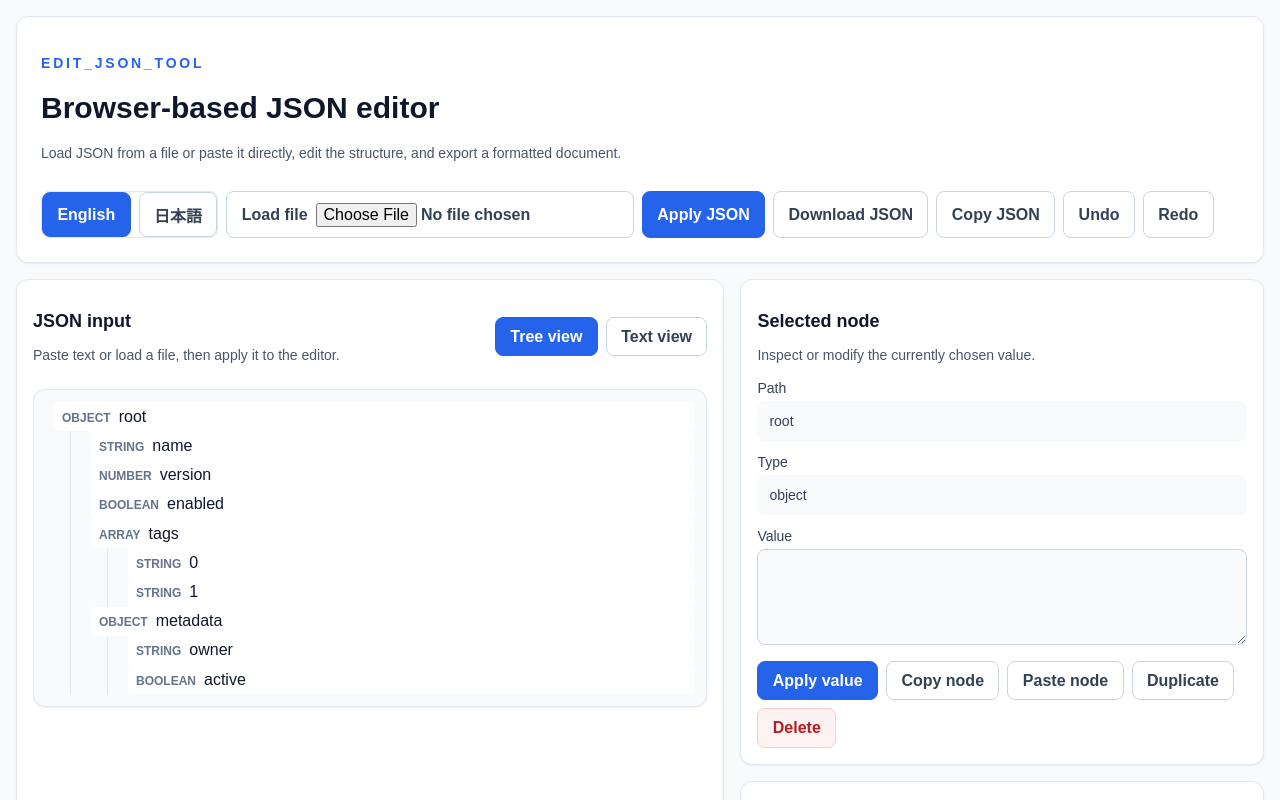
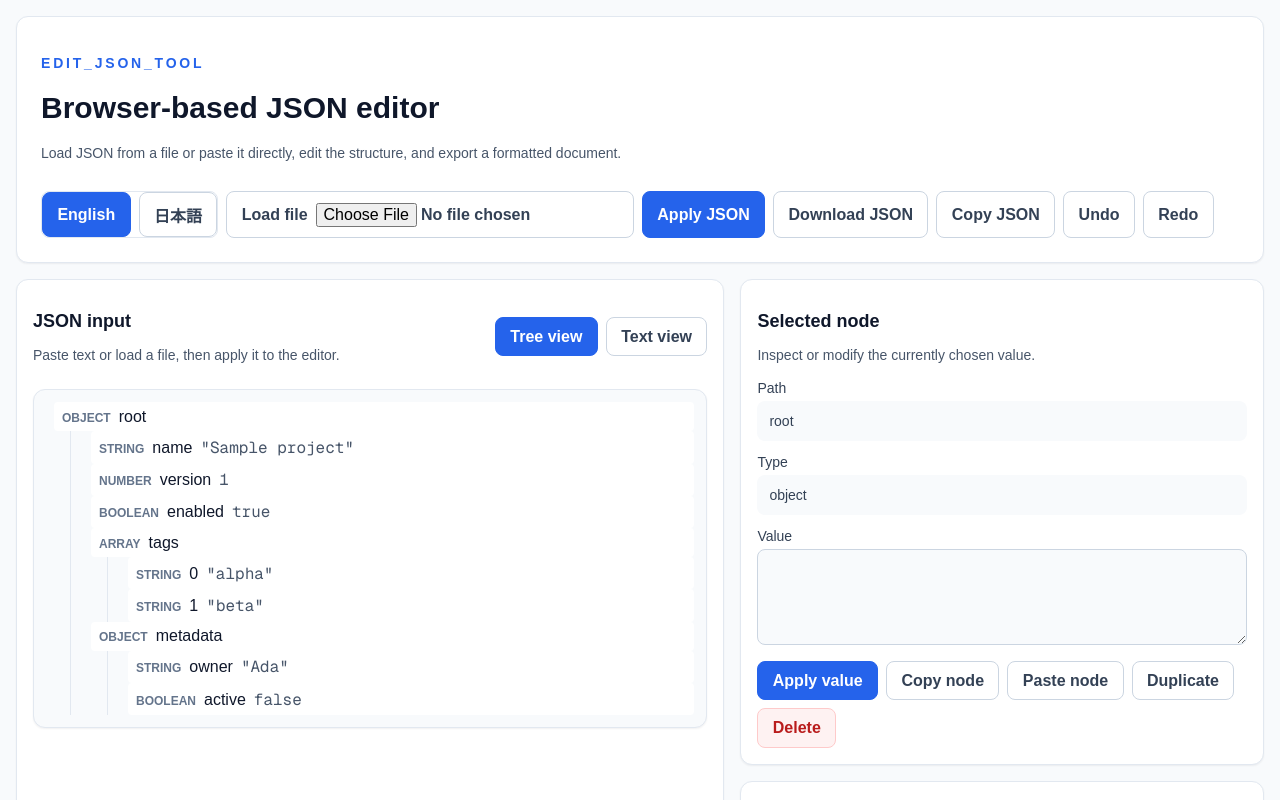
Before and after one commit to rakima/edit_json_tool, a Next.js app: page / in a window 1280 px wide. Shown: the top 800 px of the page. Built offline with nearby package versions, Linux system fonts and the light colour scheme.

Commit message:
fix: UndoRedoの動作修正

```diff
--- a/src/app/components/json-editor.tsx
+++ b/src/app/components/json-editor.tsx
@@ -1,6 +1,6 @@
 "use client";
 
-import { useCallback, useEffect, useMemo, useRef, useState, type ChangeEvent, type ReactNode } from "react";
+import { useCallback, useEffect, useMemo, useRef, useState, useSyncExternalStore, type ChangeEvent, type ReactNode } from "react";
 import {
   addChildToPath,
   buildClipboardPayload,
@@ -23,6 +23,9 @@ import {
 } from "@/app/lib/json-model";
 
 type Language = "en" | "ja";
+
+const LANGUAGE_STORAGE_KEY = "json-editor-language";
+const LANGUAGE_CHANGE_EVENT = "json-editor-language-change";
 
 type HistoryEntry = {
   data: JsonValue;
@@ -167,6 +170,31 @@ function isTextEditingTarget(target: EventTarget | null) {
   return target.isContentEditable || ["INPUT", "TEXTAREA", "SELECT"].includes(target.tagName);
 }
 
+function formatTreeNodeValue(value: JsonValue, type: JsonNodeType) {
+  if (type === "object" || type === "array") return "";
+  const text = type === "string" ? `"${String(value)}"` : formatJsonValue(value);
+  return text.length > 80 ? `${text.slice(0, 77)}...` : text;
+}
+
+function getStoredLanguage(): Language {
+  if (typeof window === "undefined") return "en";
+  const savedLanguage = window.localStorage.getItem(LANGUAGE_STORAGE_KEY);
+  return savedLanguage === "en" || savedLanguage === "ja" ? savedLanguage : "en";
+}
+
+function getServerLanguageSnapshot(): Language {
+  return "en";
+}
+
+function subscribeToLanguageChanges(onStoreChange: () => void) {
+  window.addEventListener("storage", onStoreChange);
+  window.addEventListener(LANGUAGE_CHANGE_EVENT, onStoreChange);
+  return () => {
+    window.removeEventListener("storage", onStoreChange);
+    window.removeEventListener(LANGUAGE_CHANGE_EVENT, onStoreChange);
+  };
+}
+
 export function JsonEditor() {
   const [jsonText, setJsonText] = useState(JSON.stringify(SAMPLE_JSON, null, 2));
   const [data, setData] = useState<JsonValue>(SAMPLE_JSON);
@@ -176,12 +204,9 @@ export function JsonEditor() {
   const [newKey, setNewKey] = useState("newField");
   const [newType, setNewType] = useState<JsonNodeType>("string");
   const [editValue, setEditValue] = useState("");
+  const [isValueDirty, setIsValueDirty] = useState(false);
   const [renameKey, setRenameKey] = useState("");
-  const [language, setLanguage] = useState<Language>(() => {
-    if (typeof window === "undefined") return "en";
-    const savedLanguage = window.localStorage.getItem("json-editor-language");
-    return savedLanguage === "en" || savedLanguage === "ja" ? savedLanguage : "en";
-  });
+  const language = useSyncExternalStore(subscribeToLanguageChanges, getStoredLanguage, getServerLanguageSnapshot);
   const [isDraggingOver, setIsDraggingOver] = useState(false);
   const [copiedNode, setCopiedNode] = useState<ClipboardPayload | null>(null);
   const [undoStack, setUndoStack] = useState<HistoryEntry[]>([]);
@@ -189,9 +214,10 @@ export function JsonEditor() {
   const fileInputRef = useRef<HTMLInputElement>(null);
   const valueInputRef = useRef<HTMLTextAreaElement>(null);
 
-  useEffect(() => {
-    window.localStorage.setItem("json-editor-language", language);
-  }, [language]);
+  const setLanguage = useCallback((nextLanguage: Language) => {
+    window.localStorage.setItem(LANGUAGE_STORAGE_KEY, nextLanguage);
+    window.dispatchEvent(new Event(LANGUAGE_CHANGE_EVENT));
+  }, []);
 
   const t = translations[language];
   const tree = useMemo(() => buildJsonTree(data), [data]);
@@ -234,6 +260,8 @@ export function JsonEditor() {
       pushHistory();
       applyData(parsed, jsonText);
       setSelectedPath([]);
+      setEditValue(formatJsonValue(parsed));
+      setIsValueDirty(false);
       setActiveTab("tree");
     } catch {
       setError(t.errors.invalidJson);
@@ -245,6 +273,7 @@ export function JsonEditor() {
     applyData({}, JSON.stringify({}, null, 2));
     setSelectedPath([]);
     setEditValue(formatJsonValue({}));
+    setIsValueDirty(false);
     setRenameKey("");
     setActiveTab("tree");
   }, [applyData, pushHistory]);
@@ -258,6 +287,8 @@ export function JsonEditor() {
       pushHistory();
       applyData(parsed, text);
       setSelectedPath([]);
+      setEditValue(formatJsonValue(parsed));
+      setIsValueDirty(false);
       setActiveTab("tree");
     } catch {
       setError(t.errors.invalidJson);
@@ -295,6 +326,8 @@ export function JsonEditor() {
       pushHistory();
       applyData(parsed, text);
       setSelectedPath([]);
+      setEditValue(formatJsonValue(parsed));
+      setIsValueDirty(false);
       setActiveTab("tree");
     } catch {
       setError(t.errors.invalidJson);
@@ -332,10 +365,24 @@ export function JsonEditor() {
       pushHistory();
       applyData(nextData);
       setEditValue(formatJsonValue(nextValue));
+      setIsValueDirty(false);
     } catch {
       setError(t.errors.updateValue);
     }
   };
+
+  const commitSelectedValueIfChanged = useCallback(() => {
+    if (!selectedNode || !isValueDirty) return data;
+    if (editValue === formatJsonValue(selectedNode.value)) return data;
+
+    const nextValue = parseJsonValueText(editValue, selectedType);
+    const nextData = updateValueAtPath(data, selectedPath, nextValue);
+    pushHistory();
+    applyData(nextData);
+    setEditValue(formatJsonValue(nextValue));
+    setIsValueDirty(false);
+    return nextData;
+  }, [applyData, data, editValue, isValueDirty, pushHistory, selectedNode, selectedPath, selectedType]);
 
   const handleAddChild = () => {
     if (!selectedNode) return;
@@ -350,6 +397,8 @@ export function JsonEditor() {
     pushHistory();
     applyData(nextData);
     setSelectedPath([]);
+    setEditValue(formatJsonValue(nextData));
+    setIsValueDirty(false);
   }, [applyData, data, pushHistory, selectedNode, selectedPath]);
 
   const handleDuplicateSelected = () => {
@@ -373,16 +422,27 @@ export function JsonEditor() {
     }
   };
 
-  const handleSelectNode = useCallback((path: JsonPath, sourceData: JsonValue = data) => {
+  const handleSelectNode = useCallback((path: JsonPath, sourceData: JsonValue = data, commitPendingValue = false) => {
+    let nextSourceData = sourceData;
+    if (commitPendingValue) {
+      try {
+        nextSourceData = commitSelectedValueIfChanged();
+      } catch {
+        setError(t.errors.updateValue);
+        return;
+      }
+    }
+
     setSelectedPath(path);
-    const value = getValueAtPath(sourceData, path) ?? null;
+    const value = getValueAtPath(nextSourceData, path) ?? null;
     setEditValue(formatJsonValue(value));
+    setIsValueDirty(false);
     if (path.length > 0) {
       setRenameKey(String(path[path.length - 1]));
     } else {
       setRenameKey("");
     }
-  }, [data]);
+  }, [commitSelectedValueIfChanged, data, t.errors.updateValue]);
 
   const handleCopySelectedNode = useCallback(async () => {
     const payload = buildClipboardPayload(data, selectedPath);
@@ -513,15 +573,17 @@ export function JsonEditor() {
   const renderNode = (node: JsonTreeNode): ReactNode => {
     const isSelected = selectedPath.join(".") === node.id;
     const label = node.key === "root" ? t.root : node.key;
+    const valuePreview = formatTreeNodeValue(node.value, node.type);
     return (
       <div key={node.id} className="ml-2">
         <button
           type="button"
           className={`tree-node ${isSelected ? "tree-node-active" : ""}`}
-          onClick={() => handleSelectNode(node.id === "root" ? [] : node.id.split("."))}
+          onClick={() => handleSelectNode(node.id === "root" ? [] : node.id.split("."), data, true)}
         >
-          <span className="text-xs font-semibold uppercase text-slate-500">{node.type}</span>
-          <span className="ml-2">{label}</span>
+          <span className="tree-node-type">{node.type}</span>
+          <span className="tree-node-label">{label}</span>
+          {valuePreview ? <span className="tree-node-value">{valuePreview}</span> : null}
         </button>
         {node.children ? <div className="tree-children">{node.children.map((child) => renderNode(child))}</div> : null}
       </div>
@@ -625,7 +687,16 @@ export function JsonEditor() {
                 </div>
                 <div>
                   <label className="text-sm font-medium text-slate-700">{t.value}</label>
-                  <textarea ref={valueInputRef} value={editValue} onChange={(event) => setEditValue(event.target.value)} className="input-field mt-1" style={{ minHeight: "6rem", fontFamily: "monospace" }} />
+                  <textarea
+                    ref={valueInputRef}
+                    value={editValue}
+                    onChange={(event) => {
+                      setEditValue(event.target.value);
+                      setIsValueDirty(true);
+                    }}
+                    className="input-field mt-1"
+                    style={{ minHeight: "6rem", fontFamily: "monospace" }}
+                  />
                 </div>
                 <div className="flex flex-wrap gap-2">
                   <button type="button" onClick={handleApplyValue} className="button-primary">
--- a/src/app/globals.css
+++ b/src/app/globals.css
@@ -179,7 +179,9 @@ textarea {
 }
 
 .tree-node {
-  display: block;
+  display: flex;
+  align-items: baseline;
+  gap: 0.5rem;
   width: 100%;
   border: 0;
   background: white;
@@ -190,9 +192,36 @@ textarea {
   cursor: pointer;
 }
 
+.tree-node-type {
+  color: #64748b;
+  flex: 0 0 auto;
+  font-size: 0.75rem;
+  font-weight: 600;
+  text-transform: uppercase;
+}
+
+.tree-node-label {
+  flex: 0 0 auto;
+}
+
+.tree-node-value {
+  color: #475569;
+  flex: 1 1 auto;
+  font-family: var(--font-geist-mono), Consolas, monospace;
+  min-width: 0;
+  overflow: hidden;
+  text-overflow: ellipsis;
+  white-space: nowrap;
+}
+
 .tree-node-active {
   background: #2563eb;
   color: white;
+}
+
+.tree-node-active .tree-node-type,
+.tree-node-active .tree-node-value {
+  color: rgba(255, 255, 255, 0.78);
 }
 
 .tree-children {
```
